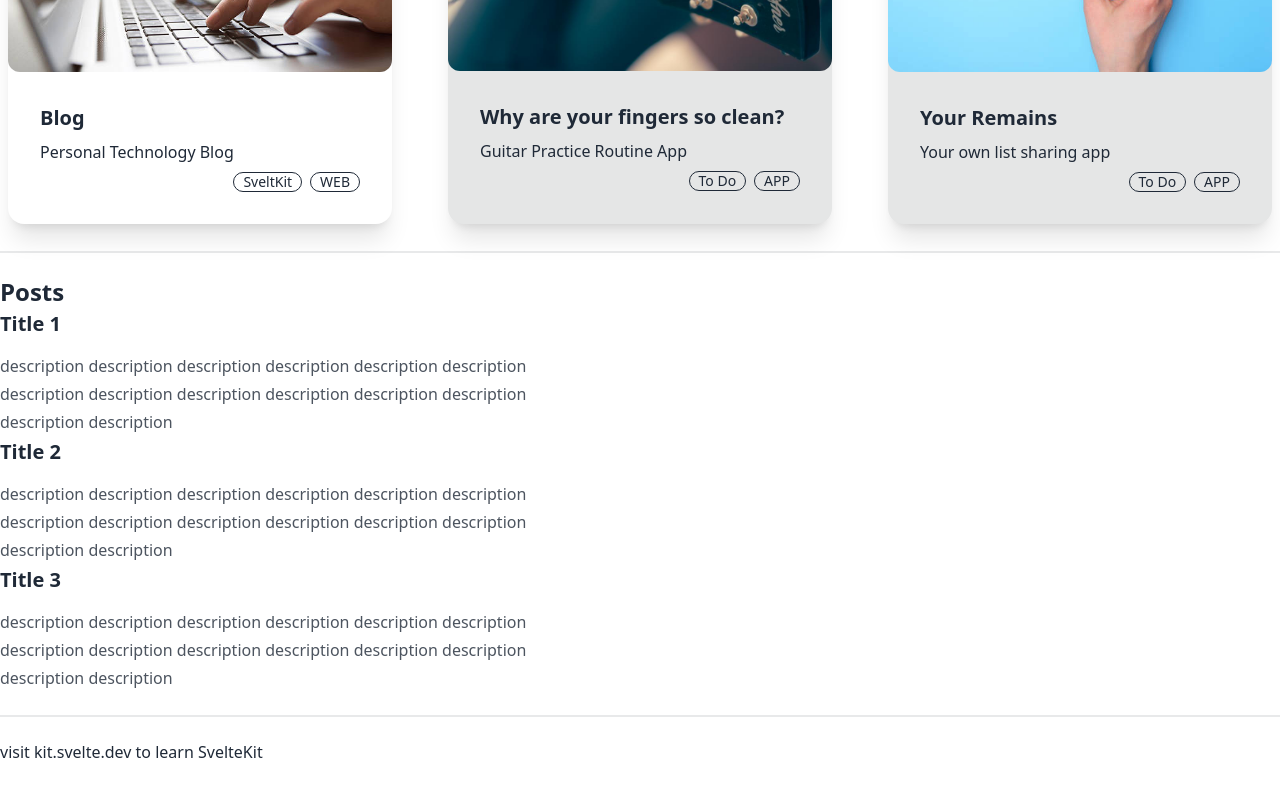
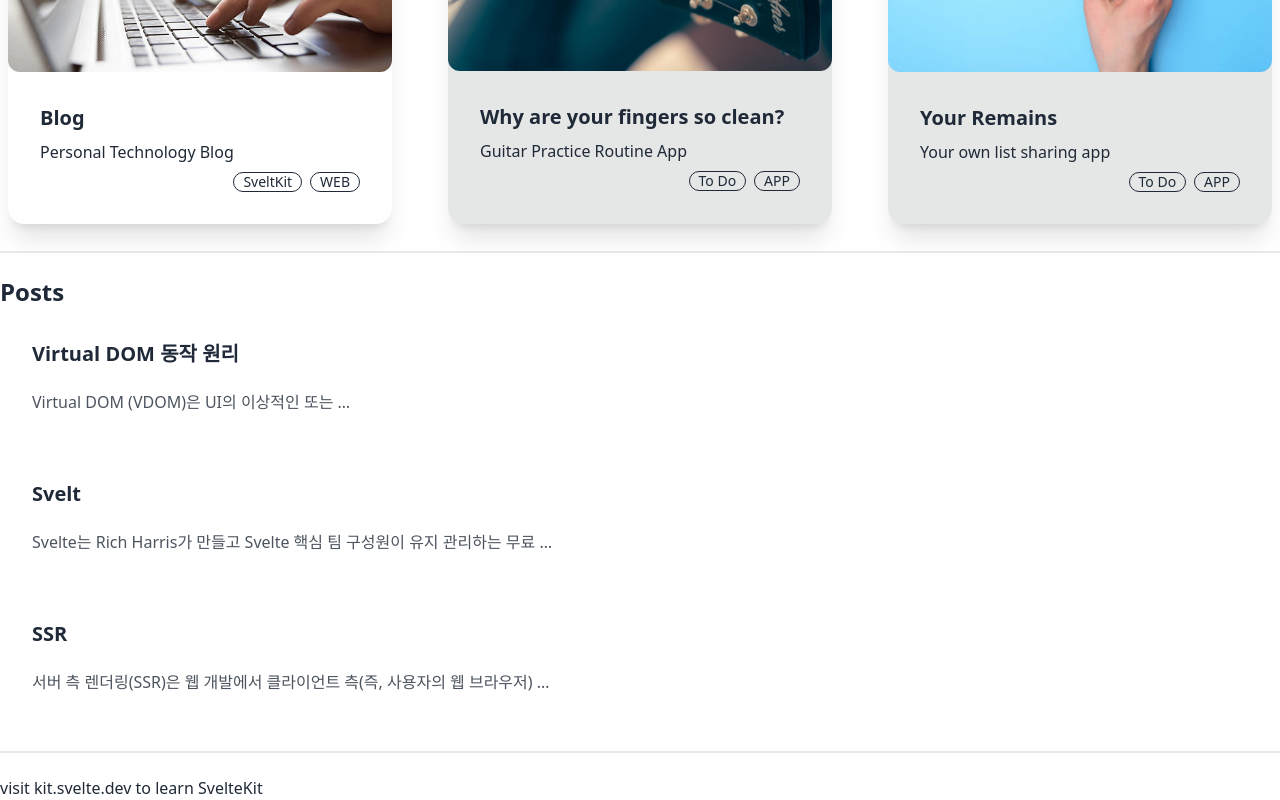
Before and after one commit to naroso-o/blog, a SvelteKit app: page / in a window 1280 px wide. Shown: the part 452-1252 px from the top of the page. Before the commit the page ends 1216 px from the top, so only its background shows below. Built offline with nearby package versions, Linux system fonts and the light colour scheme.

Commit message:
chore: mock posts

```diff
--- a/src/routes/+page.svelte
+++ b/src/routes/+page.svelte
@@ -107,30 +107,39 @@
 
 <div class="divider" />
 
+<article class="prose">
+	<h2>Posts</h2>
+</article>
+
 <secion>
-	<article class="prose">
-		<h2>Posts</h2>
-	</article>
-	<div>
-		<article class="prose">
-			<h3>Title 1</h3>
-			<p>
-				description description description description description description description
-				description description description description description description description
+	<div class="card w-96 bg-base-100">
+		<article class="card-body prose">
+			<h3 class="card-title">Virtual DOM 동작 원리</h3>
+			<p class="truncate ...">
+				Virtual DOM (VDOM)은 UI의 이상적인 또는 “가상”적인 표현을 메모리에 저장하고 ReactDOM과 같은
+				라이브러리에 의해 “실제” DOM과 동기화하는 프로그래밍 개념입니다. 이 과정을 재조정이라고
+				합니다.
 			</p>
 		</article>
-		<article class="prose">
-			<h3>Title 2</h3>
-			<p>
-				description description description description description description description
-				description description description description description description description
+	</div>
+	<div class="card">
+		<article class="card-body prose">
+			<h3 class="card-title">Svelt</h3>
+			<p class="truncate ...">
+				Svelte는 Rich Harris가 만들고 Svelte 핵심 팀 구성원이 유지 관리하는 무료 오픈 소스 프런트
+				엔드 구성 요소 프레임워크이자 언어입니다. Svelte는 애플리케이션에서 가져오는 모놀리식
+				JavaScript 라이브러리가 아닙니다.
 			</p>
 		</article>
-		<article class="prose">
-			<h3>Title 3</h3>
-			<p>
-				description description description description description description description
-				description description description description description description description
+	</div>
+	<div class="card">
+		<article class="card-body prose">
+			<h3 class="card-title">SSR</h3>
+			<p class="truncate ...">
+				서버 측 렌더링(SSR)은 웹 개발에서 클라이언트 측(즉, 사용자의 웹 브라우저) 대신 서버에서 웹
+				페이지를 렌더링하는 데 사용되는 기술입니다. 이 접근 방식에는 클라이언트 측 렌더링을 사용하여
+				브라우저에서 동적으로 콘텐츠를 생성하는 대신 서버에서 HTML, CSS 및 JavaScript 코드를
+				생성하고 이를 완전한 형태의 웹 페이지로 클라이언트에 보내는 작업이 포함됩니다.
 			</p>
 		</article>
 	</div>
```
